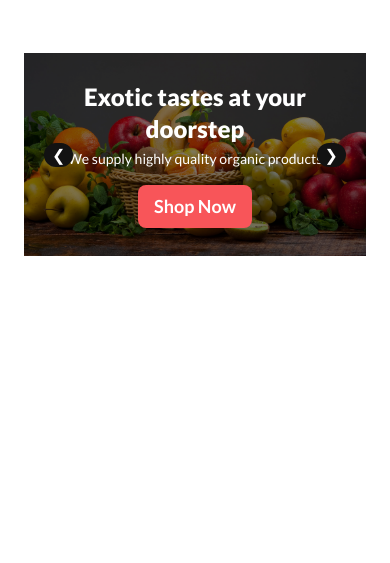
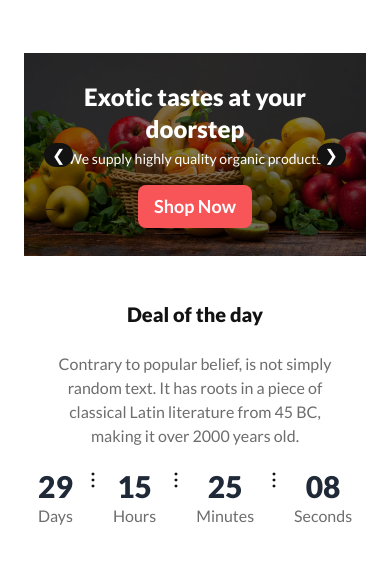
Before and after one commit to rahimbd7/Fruit-Burst, a plain HTML site: page index.html in a window 390 px wide. Shown: the part 91-654 px from the top of the page. Drawn offline with nearby package versions, Linux system fonts and the light colour scheme; grey boxes are pictures that could not be loaded.

Commit message:
deal of the day section heading and time stamps has completed with responsivness

```diff
--- a/index.html
+++ b/index.html
@@ -202,7 +202,8 @@
                     </div>
                 </div>
                 <!-- fruit list -->
-                <div class="max-w-[1196px] hidden  lg:flex justify-center px-[70px] gap-24 py-12 text-center shadow-lg shadow-gray-200 absolute -bottom-[65px] left-[10%] right-[10%] 2xl:left-[20%] 2xl:right-[20%]  bg-white text-[#3F3F3F]">
+                <div
+                    class="max-w-[1196px] hidden  lg:flex justify-center px-[70px] gap-24 py-12 text-center shadow-lg shadow-gray-200 absolute -bottom-[77px] left-[10%] right-[10%] 2xl:left-[20%] 2xl:right-[20%]  bg-white text-[#3F3F3F]">
                     <div class="">
                         <img src="./images/fruit1.png" alt="">
                         <p class="mt-4 font-medium text-xl">Red Grapes</p>
@@ -228,8 +229,52 @@
         </section>
     </header>
     <main>
+        <!-- Deal of the day section -->
         <section>
+            <div class="mx-6 my-1 2xl:mx-60 lg:my-36">
+                <!-- Deal content section -->
+                <div class="flex  flex-col lg:flex-row text-center lg:text-left justify-center lg:justify-between lg:items-center">
+                    <div>
+                        <h1 class="text-xl lg:text-5xl font-extrabold text-[#121212] mb-6 lg:mb-6 ">Deal of the day</h1>
+                        <p class="px-8 mb-5 lg:px-0  lg:max-w-[615px] text-base font-medium text-[#6D6D6D]">Contrary to popular belief, is not simply random text. It has roots in a piece of classical
+                            Latin literature from 45 BC,
+                            making it over 2000 years old.</p>
+                    </div>
+                    <!-- Counting Times -->
+                    <div class="flex justify-center lg:justify-start gap-2 lg:gap-6">
+                        <div>
+                            <h3 class="text-3xl lg:text-5xl font-extrabold">29</h3>
+                            <p class="font-medium text-base text-[#6D6D6D]">Days</p>
+                        </div>
+                        <div>
+                            <img src="./images/time_separator.svg" alt="">
+                        </div>
 
+                        <div>
+                            <h3 class="text-3xl lg:text-5xl font-extrabold">15</h3>
+                            <p class="font-medium text-base text-[#6D6D6D]">Hours</p>
+                        </div>
+                        <div>
+                            <img src="./images/time_separator.svg" alt="">
+                        </div>
+
+                        <div>
+                            <h3 class="text-3xl lg:text-5xl font-extrabold">25</h3>
+                            <p class="font-medium text-base text-[#6D6D6D]">Minutes</p>
+                        </div>
+                        <div>
+                            <img src="./images/time_separator.svg" alt="">
+                        </div>
+
+                        <div>
+                            <h3 class="text-3xl lg:text-5xl font-extrabold"> 08 </h3>
+                            <p class="font-medium text-base text-[#6D6D6D]">Seconds</p>
+                        </div>
+
+
+                    </div>
+                </div>
+            </div>
         </section>
     </main>
 </body>
```
